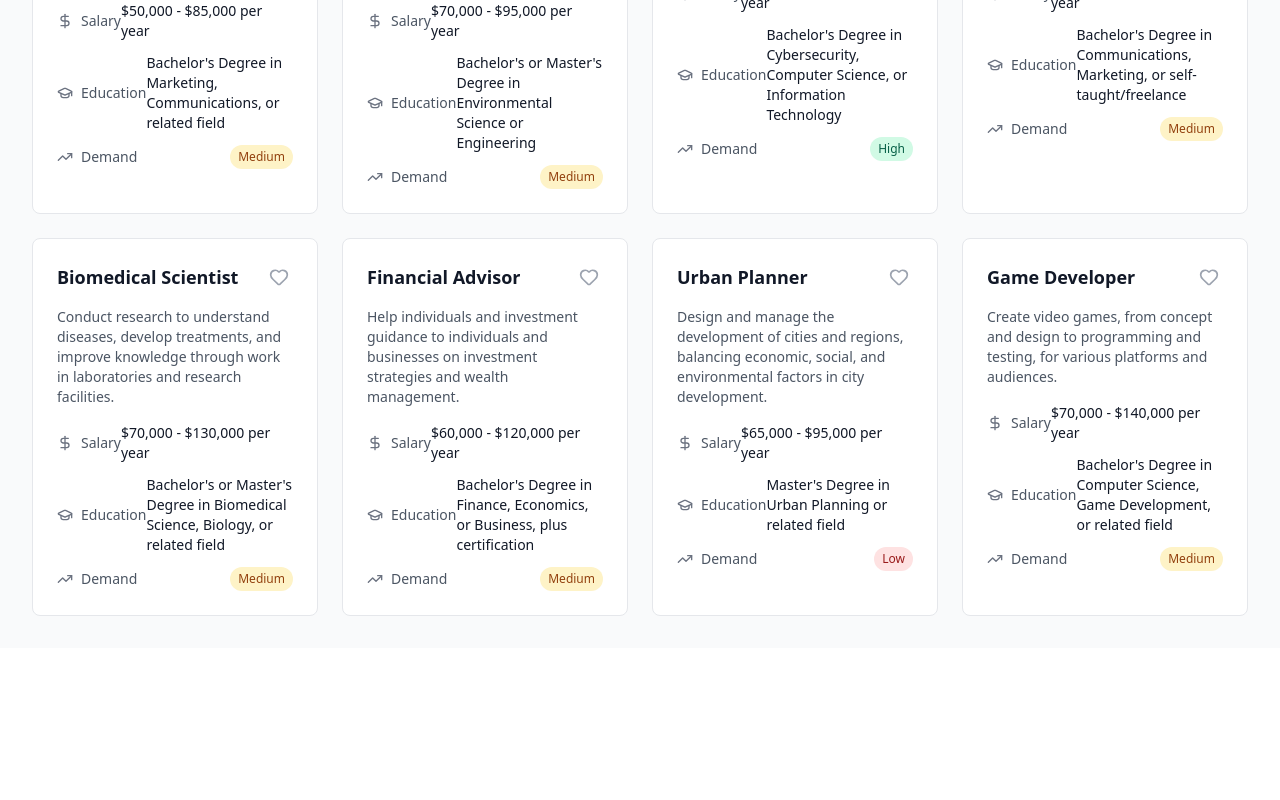
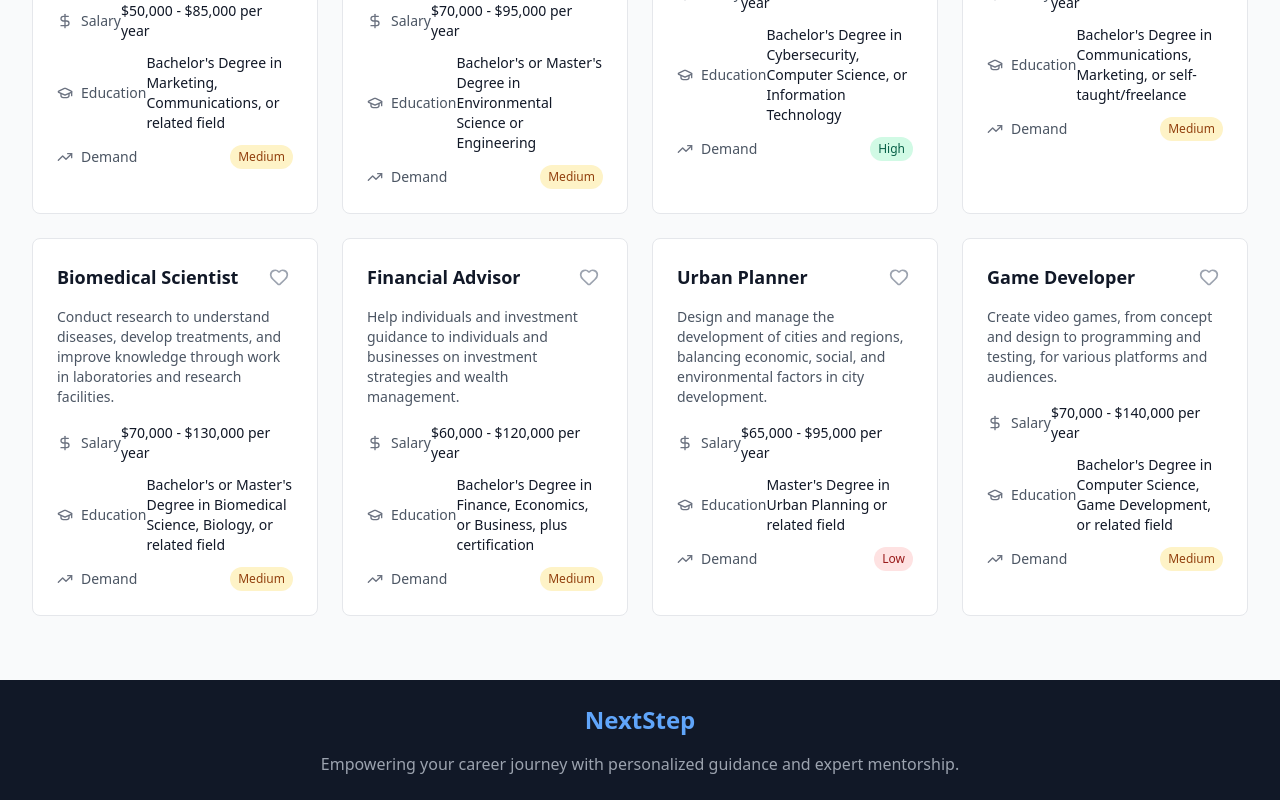
Before and after one commit to CodeMosaic7/Next-Step, a React (Vite) app in the folder frontend/: page /career-dashboard in a window 1280 px wide. Shown: the part 826-1626 px from the top of the page. Before the commit the page ends 1474 px from the top, so only its background shows below. Built offline with nearby package versions, Linux system fonts and the light colour scheme; no server answers; sample sign-in values are in the browser's storage.

Commit message:
feat: Add Footer component to CareerDashboard and Dashboard pages

```diff
--- a/frontend/src/pages/CareerDashboard.jsx
+++ b/frontend/src/pages/CareerDashboard.jsx
@@ -136,6 +136,7 @@ const CareerDashboard = () => {
           ))}
         </div>
       </main>
+      <Footer />
     </div>
   );
 };
--- a/frontend/src/pages/Dashboard.jsx
+++ b/frontend/src/pages/Dashboard.jsx
@@ -1,7 +1,7 @@
 import React, { useState, useEffect } from "react";
 import { auth } from "../firebase";
 import axios from "axios";
-
+import Footer from "../components/Footer";
 const Dashboard = () => {
   const [dashboardData, setDashboardData] = useState(null);
   const [loading, setLoading] = useState(true);
@@ -780,6 +780,7 @@ const ProfileForm = ({ onClose, onSuccess }) => {
           </form>
         </div>
       </div>
+      <Footer />
     </div>
   );
 };
```
Also changed, not shown: 1 other file (tests, documents, lock files or other folders).
